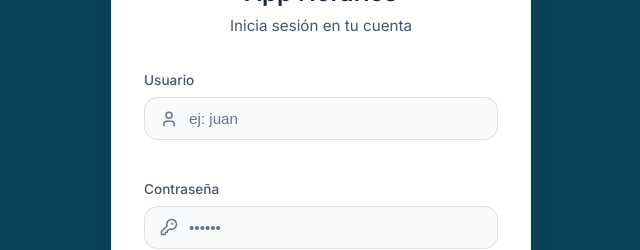
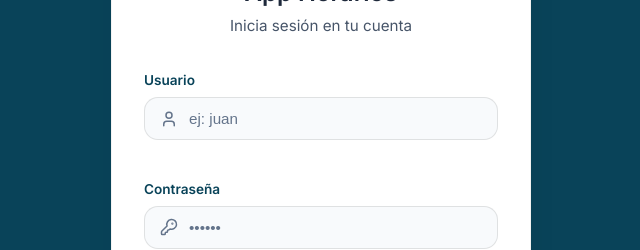
Before and after one commit to antoniobenitoh-web/App-Horarios, a React (Vite) app: page /#/login in a window 1280 px wide. Shown: the part 246-496 px from the top of the page, without its empty margins (319-959 px from the left). Built offline with nearby package versions, Linux system fonts and the light colour scheme.

Commit message:
style: box the coordination team in Dashboard and make input labels corporate blue

```diff
--- a/src/index.css
+++ b/src/index.css
@@ -185,8 +185,8 @@ a:hover {
 
 .input-label {
   font-size: 0.85rem;
-  color: var(--text-secondary);
-  font-weight: 500;
+  color: var(--salesland-primary);
+  font-weight: 600;
 }
 
 .input-field {
--- a/src/pages/Dashboard/Dashboard.jsx
+++ b/src/pages/Dashboard/Dashboard.jsx
@@ -122,7 +122,7 @@ export default function Dashboard() {
               { rol: 'Trainer', nombre: user.manager.trainer },
               { rol: 'Administradora', nombre: user.manager.administradora },
             ].map(({ rol, nombre }) => (
-              <div key={rol} style={{ background: 'rgba(255,255,255,0.04)', borderRadius: '10px', padding: '1rem' }}>
+              <div key={rol} style={{ background: '#ffffff', border: '1px solid rgba(0,0,0,0.08)', boxShadow: '0 4px 12px rgba(0,0,0,0.03)', borderRadius: '10px', padding: '1rem' }}>
                 <p style={{ fontSize: '0.72rem', color: 'var(--accent-primary)', fontWeight: '700', letterSpacing: '1px', textTransform: 'uppercase', marginBottom: '0.3rem' }}>{rol}</p>
                 <p style={{ fontWeight: '600', color: 'var(--text-primary)', fontSize: '0.95rem' }}>{nombre}</p>
               </div>
```
